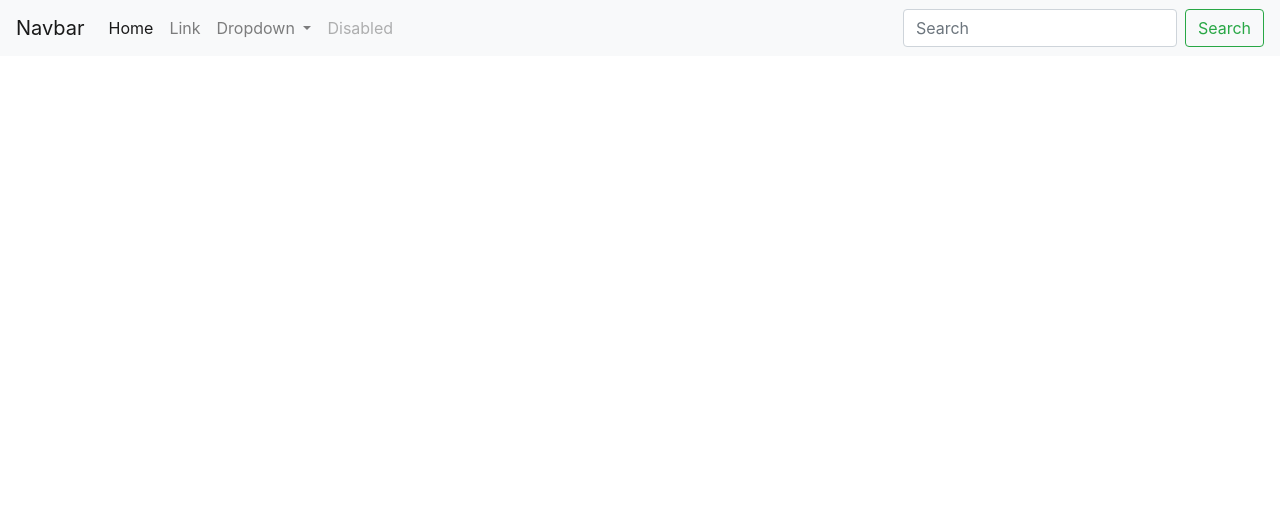
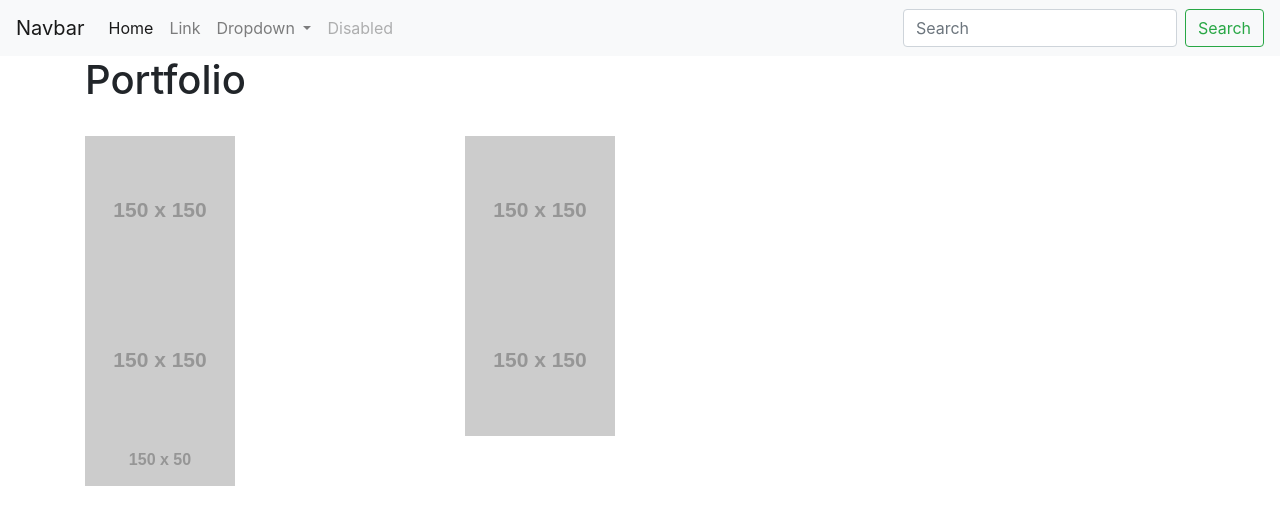
Before and after one commit to jyocus/My-Portfolio, a plain HTML site: page portfolio.html in a window 1280 px wide. Drawn offline with nearby package versions, Linux system fonts and the light colour scheme; files that its build step writes are made by us from their sources; placeholder pictures from the web are drawn by us.

Commit message:
rough structureof rows and columns for portfolio page

```diff
--- a/portfolio.html
+++ b/portfolio.html
@@ -3,7 +3,7 @@
 <head>
     <meta charset="UTF-8">
     <meta name="viewport" content="width=device-width, initial-scale=1.0">
-    <title>Bootstrap Portfolio</title>
+    <title>Justin's Portfolio</title>
 
     <link rel="stylesheet" href="https://maxcdn.bootstrapcdn.com/bootstrap/4.0.0/css/bootstrap.min.css">
     <link rel="stylesheet" href="assets/css/style.css" media="screen">
@@ -45,5 +45,36 @@
       </form>
     </div>
   </nav>
+
+  <div class="container">
+    <div class="row">
+      <div class="col-md-8">
+          <h1 class="">Portfolio</h1>
+          <br>
+          <div class="row">
+            <div class="col-md-6">
+              <img class="" src="https://via.placeholder.com/150x150" alt="Placeholder Image">
+            </div>
+            <div class="col-md-6">
+              <img class="" src="https://via.placeholder.com/150x150" alt="Placeholder Image">
+            </div>
+          </div>
+          <div class="row">
+            <div class="col-md-6">
+              <img class="" src="https://via.placeholder.com/150x150" alt="Placeholder Image">
+            </div>
+            <div class="col-md-6">
+              <img class="" src="https://via.placeholder.com/150x150" alt="Placeholder Image">
+            </div>
+          </div>
+          <div class="row">
+            <div class="col-md-6">
+              <img class="" src="https://via.placeholder.com/150x50" alt="Placeholder Image">
+            </div>
+          </div>
+      </div>
+    </div>
+  </div>
+
 </body>
 </html>
```
Also changed, not shown: contact.html (+1 -1 lines), index.html (+1 -1 lines).
